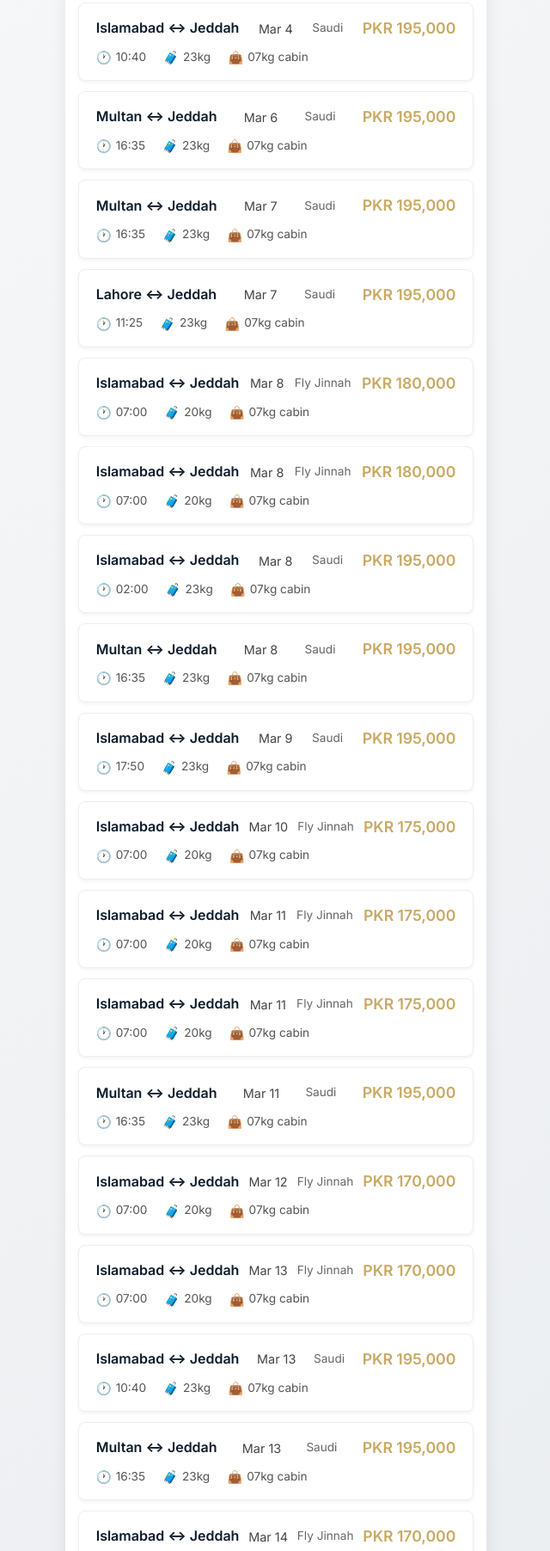
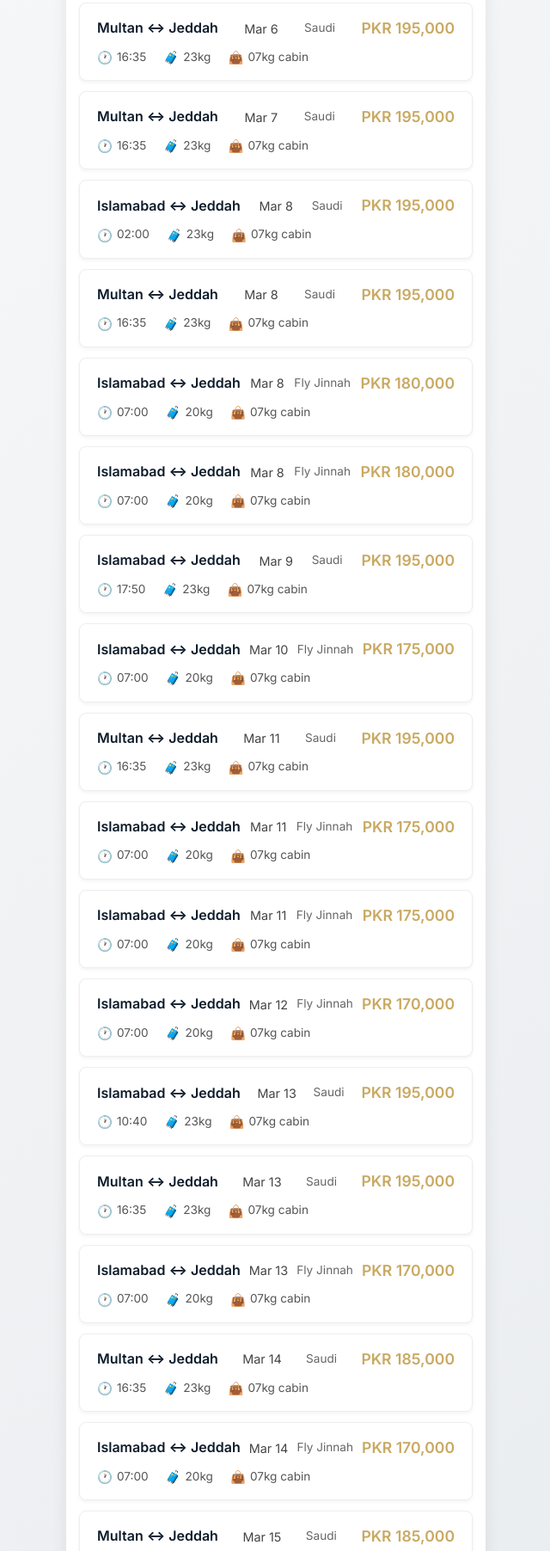
Before and after one commit to hamidanthro/albari-travel, a plain HTML site: page index.html in a window 1280 px wide. Shown: the part 648-2452 px from the top of the page at 86% size, without its empty margins (319-959 px from the left). Drawn offline with nearby package versions, Linux system fonts and the light colour scheme; a script that the page names is missing.

Commit message:
Update flight prices - 2026-02-26

```diff
--- a/index.html
+++ b/index.html
@@ -682,19 +682,6 @@
                     <div class="flight-card">
                         <div class="flight-row-1">
                             <span class="flight-route">Islamabad ↔ Jeddah</span>
-                            <span class="flight-date">Feb 28</span>
-                            <span class="flight-airline">Fly Jinnah</span>
-                            <span class="flight-price">PKR 180,000</span>
-                        </div>
-                        <div class="flight-row-2">
-                            <div class="flight-detail"><span class="icon">🕐</span><span class="value">07:00</span></div>
-                            <div class="flight-detail"><span class="icon">🧳</span><span class="value">20kg</span></div>
-                            <div class="flight-detail"><span class="icon">👜</span><span class="value">07kg cabin</span></div>
-                        </div>
-                    </div>
-                    <div class="flight-card">
-                        <div class="flight-row-1">
-                            <span class="flight-route">Islamabad ↔ Jeddah</span>
                             <span class="flight-date">Mar 4</span>
                             <span class="flight-airline">Saudi</span>
                             <span class="flight-price">PKR 195,000</span>
@@ -733,13 +720,26 @@
                     </div>
                     <div class="flight-card">
                         <div class="flight-row-1">
-                            <span class="flight-route">Lahore ↔ Jeddah</span>
-                            <span class="flight-date">Mar 7</span>
+                            <span class="flight-route">Islamabad ↔ Jeddah</span>
+                            <span class="flight-date">Mar 8</span>
                             <span class="flight-airline">Saudi</span>
                             <span class="flight-price">PKR 195,000</span>
                         </div>
                         <div class="flight-row-2">
-                            <div class="flight-detail"><span class="icon">🕐</span><span class="value">11:25</span></div>
+                            <div class="flight-detail"><span class="icon">🕐</span><span class="value">02:00</span></div>
+                            <div class="flight-detail"><span class="icon">🧳</span><span class="value">23kg</span></div>
+                            <div class="flight-detail"><span class="icon">👜</span><span class="value">07kg cabin</span></div>
+                        </div>
+                    </div>
+                    <div class="flight-card">
+                        <div class="flight-row-1">
+                            <span class="flight-route">Multan ↔ Jeddah</span>
+                            <span class="flight-date">Mar 8</span>
+                            <span class="flight-airline">Saudi</span>
+                            <span class="flight-price">PKR 195,000</span>
+                        </div>
+                        <div class="flight-row-2">
+                            <div class="flight-detail"><span class="icon">🕐</span><span class="value">16:35</span></div>
                             <div class="flight-detail"><span class="icon">🧳</span><span class="value">23kg</span></div>
                             <div class="flight-detail"><span class="icon">👜</span><span class="value">07kg cabin</span></div>
                         </div>
@@ -773,32 +773,6 @@
                     <div class="flight-card">
                         <div class="flight-row-1">
                             <span class="flight-route">Islamabad ↔ Jeddah</span>
-                            <span class="flight-date">Mar 8</span>
-                            <span class="flight-airline">Saudi</span>
-                            <span class="flight-price">PKR 195,000</span>
-                        </div>
-                        <div class="flight-row-2">
-                            <div class="flight-detail"><span class="icon">🕐</span><span class="value">02:00</span></div>
-                            <div class="flight-detail"><span class="icon">🧳</span><span class="value">23kg</span></div>
-                            <div class="flight-detail"><span class="icon">👜</span><span class="value">07kg cabin</span></div>
-                        </div>
-                    </div>
-                    <div class="flight-card">
-                        <div class="flight-row-1">
-                            <span class="flight-route">Multan ↔ Jeddah</span>
-                            <span class="flight-date">Mar 8</span>
-                            <span class="flight-airline">Saudi</span>
-                            <span class="flight-price">PKR 195,000</span>
-                        </div>
-                        <div class="flight-row-2">
-                            <div class="flight-detail"><span class="icon">🕐</span><span class="value">16:35</span></div>
-                            <div class="flight-detail"><span class="icon">🧳</span><span class="value">23kg</span></div>
-                            <div class="flight-detail"><span class="icon">👜</span><span class="value">07kg cabin</span></div>
-                        </div>
-                    </div>
-                    <div class="flight-card">
-                        <div class="flight-row-1">
-                            <span class="flight-route">Islamabad ↔ Jeddah</span>
                             <span class="flight-date">Mar 9</span>
                             <span class="flight-airline">Saudi</span>
                             <span class="flight-price">PKR 195,000</span>
@@ -819,6 +793,19 @@
                         <div class="flight-row-2">
                             <div class="flight-detail"><span class="icon">🕐</span><span class="value">07:00</span></div>
                             <div class="flight-detail"><span class="icon">🧳</span><span class="value">20kg</span></div>
+                            <div class="flight-detail"><span class="icon">👜</span><span class="value">07kg cabin</span></div>
+                        </div>
+                    </div>
+                    <div class="flight-card">
+                        <div class="flight-row-1">
+                            <span class="flight-route">Multan ↔ Jeddah</span>
+                            <span class="flight-date">Mar 11</span>
+                            <span class="flight-airline">Saudi</span>
+                            <span class="flight-price">PKR 195,000</span>
+                        </div>
+                        <div class="flight-row-2">
+                            <div class="flight-detail"><span class="icon">🕐</span><span class="value">16:35</span></div>
+                            <div class="flight-detail"><span class="icon">🧳</span><span class="value">23kg</span></div>
                             <div class="flight-detail"><span class="icon">👜</span><span class="value">07kg cabin</span></div>
                         </div>
                     </div>
@@ -850,34 +837,8 @@
                     </div>
                     <div class="flight-card">
                         <div class="flight-row-1">
-                            <span class="flight-route">Multan ↔ Jeddah</span>
-                            <span class="flight-date">Mar 11</span>
-                            <span class="flight-airline">Saudi</span>
-                            <span class="flight-price">PKR 195,000</span>
-                        </div>
-                        <div class="flight-row-2">
-                            <div class="flight-detail"><span class="icon">🕐</span><span class="value">16:35</span></div>
-                            <div class="flight-detail"><span class="icon">🧳</span><span class="value">23kg</span></div>
-                            <div class="flight-detail"><span class="icon">👜</span><span class="value">07kg cabin</span></div>
-                        </div>
-                    </div>
-                    <div class="flight-card">
-                        <div class="flight-row-1">
                             <span class="flight-route">Islamabad ↔ Jeddah</span>
                             <span class="flight-date">Mar 12</span>
-                            <span class="flight-airline">Fly Jinnah</span>
-                            <span class="flight-price">PKR 170,000</span>
-                        </div>
-                        <div class="flight-row-2">
-                            <div class="flight-detail"><span class="icon">🕐</span><span class="value">07:00</span></div>
-                            <div class="flight-detail"><span class="icon">🧳</span><span class="value">20kg</span></div>
-                            <div class="flight-detail"><span class="icon">👜</span><span class="value">07kg cabin</span></div>
-                        </div>
-                    </div>
-                    <div class="flight-card">
-                        <div class="flight-row-1">
-                            <span class="flight-route">Islamabad ↔ Jeddah</span>
-                            <span class="flight-date">Mar 13</span>
                             <span class="flight-airline">Fly Jinnah</span>
                             <span class="flight-price">PKR 170,000</span>
                         </div>
@@ -916,7 +877,7 @@
                     <div class="flight-card">
                         <div class="flight-row-1">
                             <span class="flight-route">Islamabad ↔ Jeddah</span>
-                            <span class="flight-date">Mar 14</span>
+                            <span class="flight-date">Mar 13</span>
                             <span class="flight-airline">Fly Jinnah</span>
                             <span class="flight-price">PKR 170,000</span>
                         </div>
@@ -936,6 +897,19 @@
                         <div class="flight-row-2">
                             <div class="flight-detail"><span class="icon">🕐</span><span class="value">16:35</span></div>
                             <div class="flight-detail"><span class="icon">🧳</span><span class="value">23kg</span></div>
+                            <div class="flight-detail"><span class="icon">👜</span><span class="value">07kg cabin</span></div>
+                        </div>
+                    </div>
+                    <div class="flight-card">
+                        <div class="flight-row-1">
+                            <span class="flight-route">Islamabad ↔ Jeddah</span>
+                            <span class="flight-date">Mar 14</span>
+                            <span class="flight-airline">Fly Jinnah</span>
+                            <span class="flight-price">PKR 170,000</span>
+                        </div>
+                        <div class="flight-row-2">
+                            <div class="flight-detail"><span class="icon">🕐</span><span class="value">07:00</span></div>
+                            <div class="flight-detail"><span class="icon">🧳</span><span class="value">20kg</span></div>
                             <div class="flight-detail"><span class="icon">👜</span><span class="value">07kg cabin</span></div>
                         </div>
                     </div>
```
